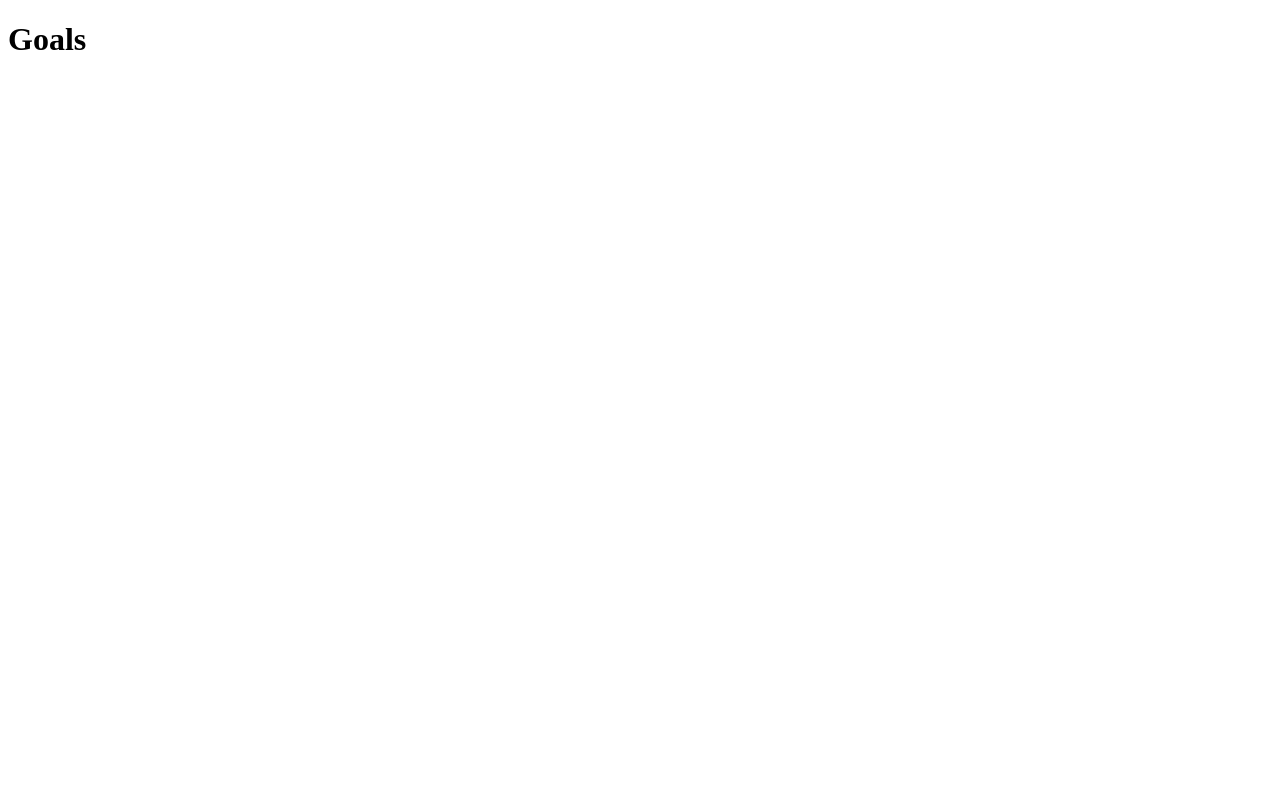
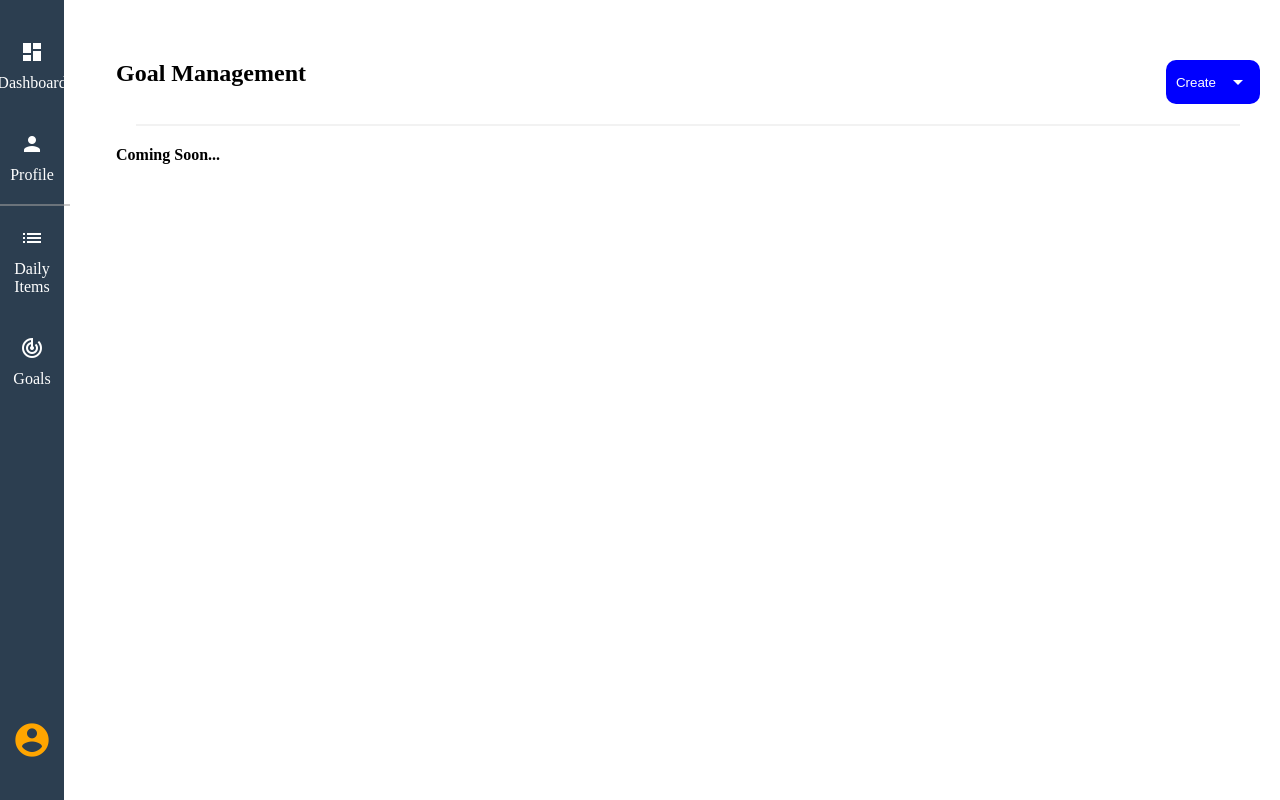
Before and after one commit to KwaneleKhumalo/lattice_inspired, a website: page src/goals.html in a window 1280 px wide. Drawn offline with Linux system fonts and the light colour scheme.

Commit message:
update upcoming pages

```diff
--- a/app.js
+++ b/app.js
@@ -55,7 +55,7 @@ app.get('/todo-items', async(req, res) => {
 
 
 // Goals Route
-app.get('/goals', (req, res) => {
+app.get('/Goal-Management', (req, res) => {
     res.sendFile(__dirname + '/src/goals.html')
 });
 
--- a/src/goals.html
+++ b/src/goals.html
@@ -4,9 +4,60 @@
     <meta charset="UTF-8">
     <meta http-equiv="X-UA-Compatible" content="IE=edge">
     <meta name="viewport" content="width=device-width, initial-scale=1.0">
-    <title>Goals</title>
+    <link href="https://fonts.googleapis.com/icon?family=Material+Icons" rel="stylesheet">
+    <link rel="stylesheet" href="./styles/main.css">
+
+    <title>Goal Management | Tackle your goals!</title>
 </head>
 <body>
-    <h1>Goals</h1>
+    <section>
+
+        <div class="container">
+            <div class="todo-list-container">
+                <i class="material-icons close-btn">close</i>
+                <form action="/todo-item" class="todo-form" method="post">
+                    <h1>Create Item</h1>
+                    <input type="text" placeholder="Title" name="todoTitle" class="todo-input">
+                    <input type="text" placeholder="Description" name="todoDesc" class="todo-input"> <span></span>
+                    <input type="date" name="dueDate" class="todo-input">
+                    <button type="submit" class="submit-todo">Add Item
+                        <i class="material-icons">send</i>
+                    </button>
+                </form>
+            </div>
+        </div>
+
+        <div class="container">
+            <div class="task-header">
+                <h1>Goal Management</h1>
+                <button class="create-btn">Create
+                    <i class="material-icons right">arrow_drop_down</i>
+                </button>
+            </div>
+
+            <hr class="container-divider">
+            <strong>Coming Soon...</strong>
+
+        </div>
+
+    </section>
+
+
+        <!-- sidenav -->
+        <div class="side-nav z-depth-3">
+            <div class="top-nav-items">
+                <a href="/"> <i class="material-icons">dashboard</i>Dashboard</a>
+                <a href=""> <i class="material-icons">person</i>Profile</a>
+                <div class="divider">
+                    <hr>
+                </div>
+                <a href="/todo-items"> <i class="material-icons">list</i>Daily Items</a>
+                <a href="/Goal-Management"> <i class="material-icons">track_changes</i>Goals</a>
+            </div>
+
+            <div class="bottom-nav-items">
+                <a class="profile-img"> <i class="material-icons profile-img">account_circle</i> </a>
+            </div>
+        </div>
 </body>
 </html>
```
Also changed, not shown: public/index.html (+5 -3 lines), src/todo.html (+3 -3 lines), 1 other file.
